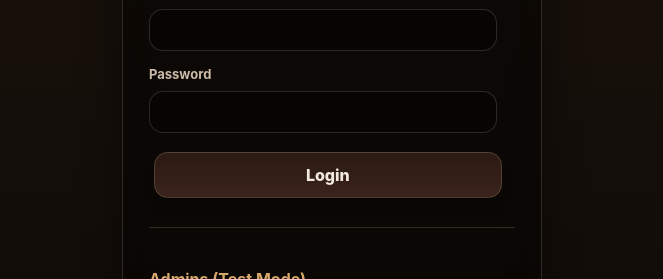
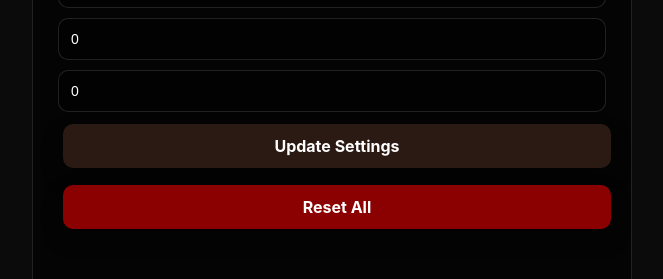
Before and after one commit to Jstack-innovations/Admin.Artisangrills, a React (Vite) app: page /tax in a window 1280 px wide. Before the commit this address led to /login. Shown: the part 268-547 px from the top of the page, without its empty margins (308-971 px from the left). Built offline with nearby package versions, Linux system fonts and the light colour scheme; no server answers.

Commit message:
Update Tax.tsx

```diff
--- a/src/Admin/Tax.tsx
+++ b/src/Admin/Tax.tsx
@@ -15,88 +15,92 @@ export default function TaxPage() {
   const [tax, setTax] = useState<Tax>({
     tax: 0,
     delivery_fee: 0,
-    service_fee: 0
+    service_fee: 0,
   });
 
-  useEffect(() => {
-  const checkSession = async () => {
+  // ✅ GET is free
+  const fetchTax = async () => {
     try {
-      const res = await fetch(
-        `${API_BASE}/checkSession`,
-        { credentials: "include" } // include cookies
-      );
+      const res = await fetch(`${API_BASE}/getTax`);
       const data = await res.json();
-
-      if (!data.loggedIn) {
-        navigate("/login"); // redirect to login if no session
-      }
+      setTax(data);
     } catch (err) {
-      console.error("Session check failed:", err);
-      navigate("/login");
+      console.error("Failed to fetch tax:", err);
     }
-  };
-
-  checkSession();
-}, [navigate]);
-
-
-  const fetchTax = async () => {
-    const res = await fetch(
-        `${API_BASE}/getTax`
-    );
-    const data = await res.json();
-    setTax(data);
   };
 
   useEffect(() => {
     fetchTax();
   }, []);
 
+  // ✅ Guarded UPDATE
   const updateTax = async () => {
-
-    await fetch(
-        `${API_BASE}/adminUpdateTax`,
-      {
+    try {
+      const res = await fetch(`${API_BASE}/adminUpdateTax`, {
         method: "PUT",
+        credentials: "include", // send session cookie
         headers: {
-          "Content-Type": "application/json"
+          "Content-Type": "application/json",
         },
         body: JSON.stringify({
           action: "update",
           tax: tax.tax,
           delivery_fee: tax.delivery_fee,
-          service_fee: tax.service_fee
-        })
+          service_fee: tax.service_fee,
+        }),
+      });
+
+      const data = await res.json();
+
+      if (
+        res.status === 401 ||
+        data.error === "Unauthorized" ||
+        data.error === "Session expired"
+      ) {
+        navigate("/login", { replace: true });
+        return;
       }
-    );
 
-    fetchTax();
+      fetchTax();
+      alert("Tax updated successfully!");
+    } catch (err) {
+      console.error("Failed to update tax:", err);
+    }
   };
 
+  // ✅ Guarded RESET
   const resetTax = async () => {
+    try {
+      const res = await fetch(`${API_BASE}/adminUpdateTax`, {
+        method: "PUT",
+        credentials: "include",
+        headers: {
+          "Content-Type": "application/json",
+        },
+        body: JSON.stringify({ action: "delete" }),
+      });
 
-    await fetch(
-        `${API_BASE}/adminUpdateTax`,
-      {
-        method: "PUT",
-        headers: {
-          "Content-Type": "application/json"
-        },
-        body: JSON.stringify({
-          action: "delete"
-        })
+      const data = await res.json();
+
+      if (
+        res.status === 401 ||
+        data.error === "Unauthorized" ||
+        data.error === "Session expired"
+      ) {
+        navigate("/login", { replace: true });
+        return;
       }
-    );
 
-    fetchTax();
+      fetchTax();
+      alert("Tax settings reset successfully!");
+    } catch (err) {
+      console.error("Failed to reset tax:", err);
+    }
   };
 
   return (
-
     <div className="tax-page">
-
       <div className="tax-container">
-
         <h1>Tax Management</h1>
 
         <div className="tax-values">
@@ -109,9 +113,7 @@ export default function TaxPage() {
           type="number"
           step="0.01"
           value={tax.tax}
-          onChange={(e) =>
-            setTax({ ...tax, tax: Number(e.target.value) })
-          }
+          onChange={(e) => setTax({ ...tax, tax: Number(e.target.value) })}
           placeholder="Tax"
         />
 
@@ -119,9 +121,7 @@ export default function TaxPage() {
           type="number"
           step="0.01"
           value={tax.delivery_fee}
-          onChange={(e) =>
-            setTax({ ...tax, delivery_fee: Number(e.target.value) })
-          }
+          onChange={(e) => setTax({ ...tax, delivery_fee: Number(e.target.value) })}
           placeholder="Delivery Fee"
         />
 
@@ -129,9 +129,7 @@ export default function TaxPage() {
           type="number"
           step="0.01"
           value={tax.service_fee}
-          onChange={(e) =>
-            setTax({ ...tax, service_fee: Number(e.target.value) })
-          }
+          onChange={(e) => setTax({ ...tax, service_fee: Number(e.target.value) })}
           placeholder="Service Fee"
         />
 
@@ -142,9 +140,7 @@ export default function TaxPage() {
         <button className="delete-btn" onClick={resetTax}>
           Reset All
         </button>
-
       </div>
-
     </div>
   );
 }
```
